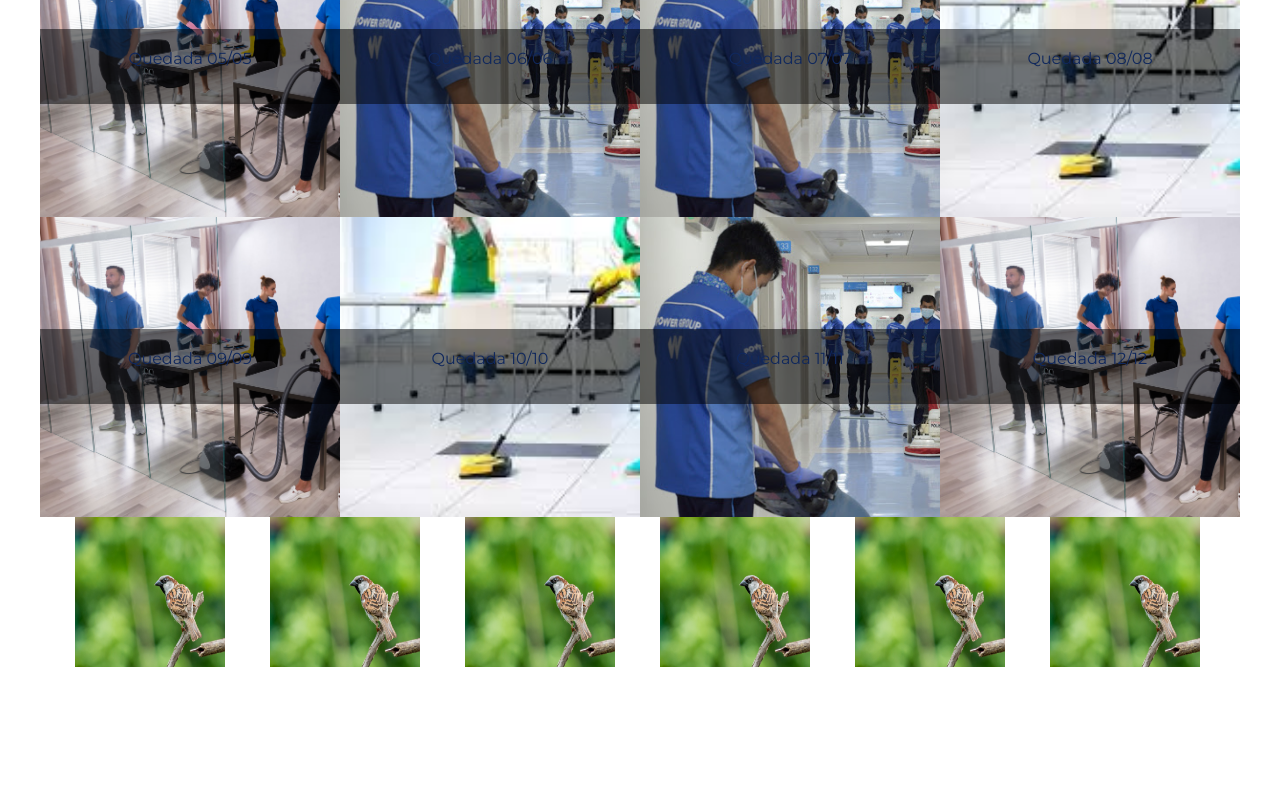
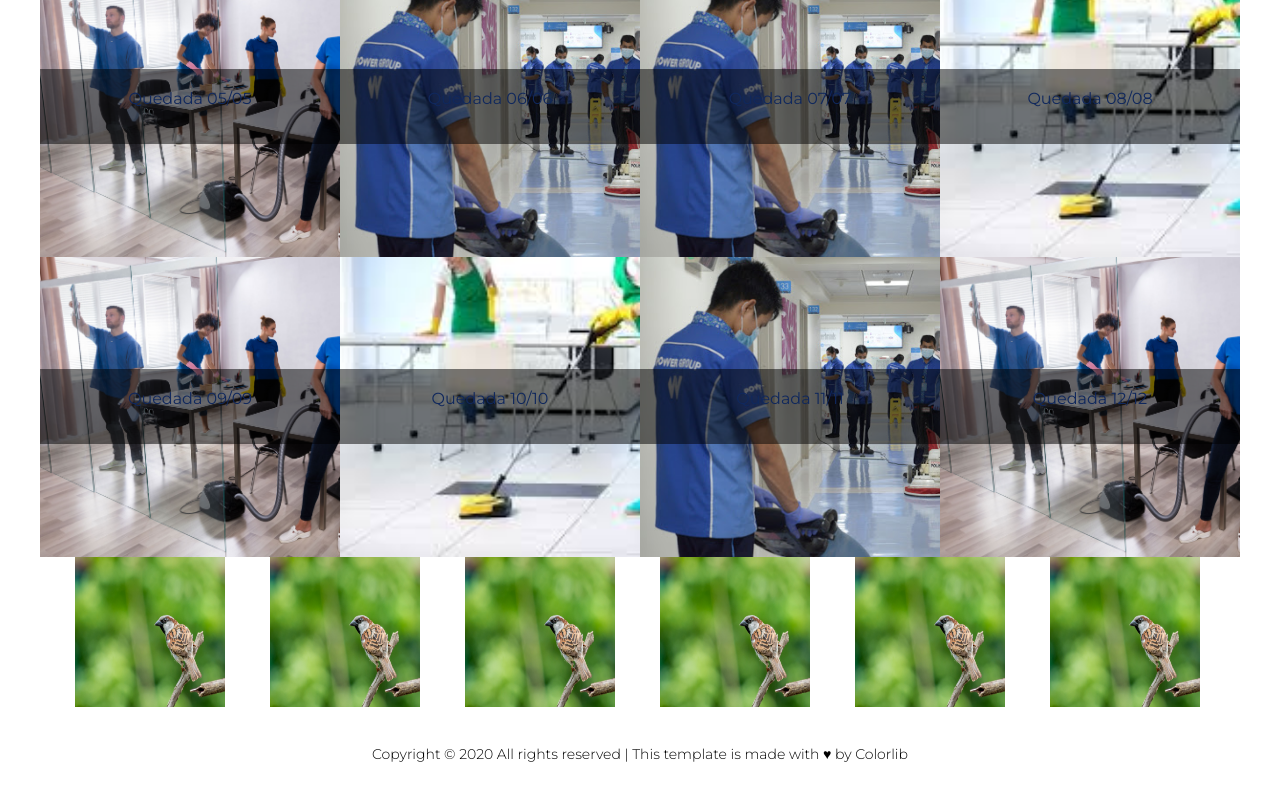
Before and after one commit to taldeBBB/BBB-website, a plain HTML site: page index.html in a window 1280 px wide. Shown: the part 1461-2261 px from the top of the page. Before the commit the page ends 2128 px from the top, so only its background shows below. Drawn offline with Linux system fonts and the light colour scheme.

Commit message:
Added required Copyright and modified gallery css

```diff
--- a/assets/css/gallery/main.css
+++ b/assets/css/gallery/main.css
@@ -12,7 +12,7 @@ ul {
   flex-direction: column;
   width: 100%;
   height: 100%;
-  margin-top: 20vh;
+  margin-top: 200px;
 }
 
 #contenedor-galeria-filtros,
--- a/index.html
+++ b/index.html
@@ -86,14 +86,13 @@
     </header>
     <main>
       <!-- START Slider Area-->
-      <div class="slider-area position-relative">
+      <div class="slider-area">
         <div class="slider-active dot-style">
           <!-- Single Slider -->
           <div
             class="single-slider hero-overly slider-height slider-bg1 d-flex align-items-center"
           >
             <video
-              styles="width: 100vw"
               playsinline="playsinline"
               autoplay="autoplay"
               muted="muted"
@@ -293,6 +292,35 @@
       </div>
       <!-- END Sponsor Area -->
     </main>
+    <footer>
+      <div class="footer-bottom-area">
+        <div class="container">
+          <div class="footer-border">
+            <div class="row d-flex align-items-center">
+              <div class="col-xl-12">
+                <div class="footer-copy-right text-center">
+                  <p style="color: black">
+                    <!-- Link back to Colorlib can't be removed. Template is licensed under CC BY 3.0. -->
+                    Copyright &copy;
+                    <script>
+                      document.write(new Date().getFullYear());
+                    </script>
+                    All rights reserved | This template is made with ♥ by
+                    <a
+                      style="color: black"
+                      href="https://colorlib.com"
+                      target="_blank"
+                      >Colorlib</a
+                    >
+                    <!-- Link back to Colorlib can't be removed. Template is licensed under CC BY 3.0. -->
+                  </p>
+                </div>
+              </div>
+            </div>
+          </div>
+        </div>
+      </div>
+    </footer>
 
     <!-- START Scroll Up -->
     <div id="back-top">
```
